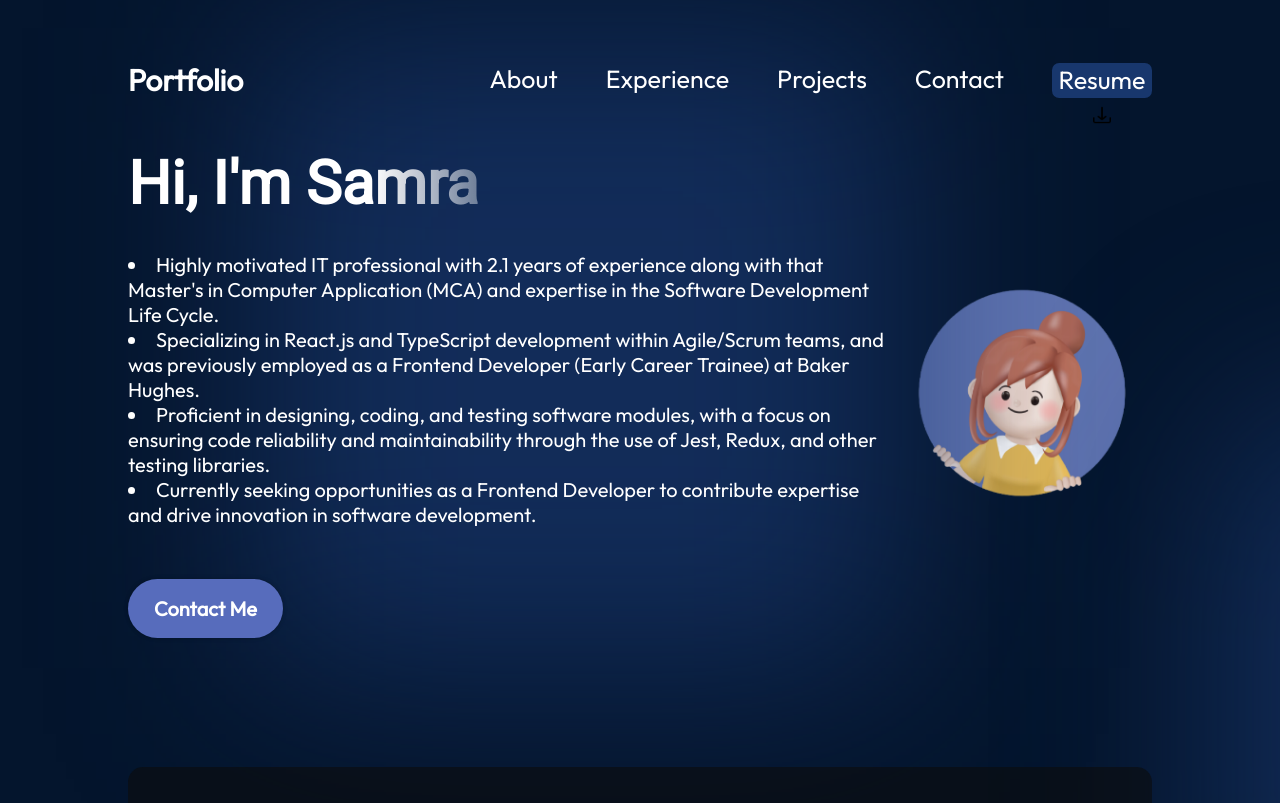
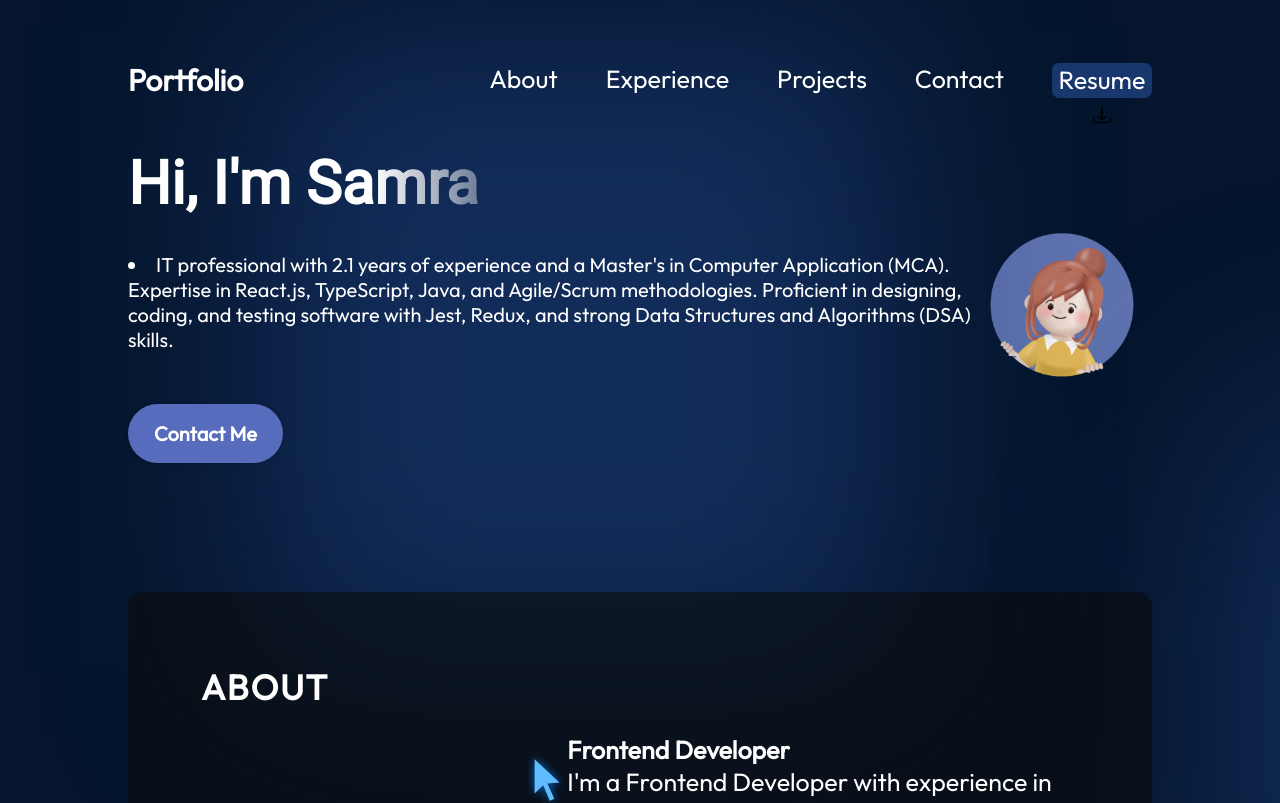
Before and after one commit to azharisamra/Portfolio, a React (Vite) app: page / in a window 1280 px wide. Shown: the top 803 px of the page. Built offline with nearby package versions, Linux system fonts and the light colour scheme.

Commit message:
summary changes

```diff
--- a/src/Components/Hero/Hero.jsx
+++ b/src/Components/Hero/Hero.jsx
@@ -12,11 +12,11 @@ function Hero() {
           <Reveal>
             <ul className={styles.HeroText}>
               <li>
-                Highly motivated IT professional with 2.1 years of experience
-                along with that Master's in Computer Application (MCA) and
-                expertise in the Software Development Life Cycle.
+                IT professional with 2.1 years of experience and a Master's in Computer Application (MCA).
+                Expertise in React.js, TypeScript, Java, and Agile/Scrum methodologies. Proficient in designing,
+                coding, and testing software with Jest, Redux, and strong Data Structures and Algorithms (DSA) skills.
               </li>
-              <li>
+{/*               <li>
                 Specializing in React.js and TypeScript development within
                 Agile/Scrum teams, and was previously employed as a
                 Frontend Developer (Early Career Trainee) at Baker Hughes.
@@ -29,7 +29,7 @@ function Hero() {
                <li>
                 Currently seeking opportunities as a Frontend Developer to
                  contribute expertise and drive innovation in software development.
-              </li>
+              </li> */}
             </ul>
           </Reveal>
 
```
